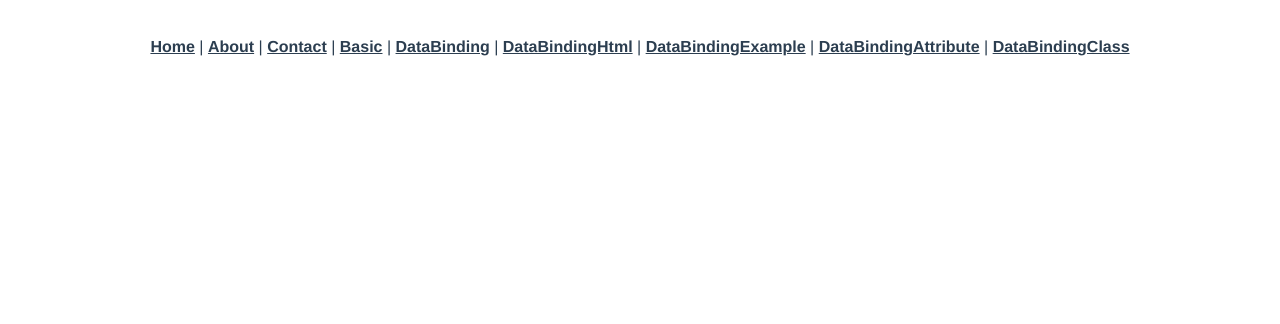
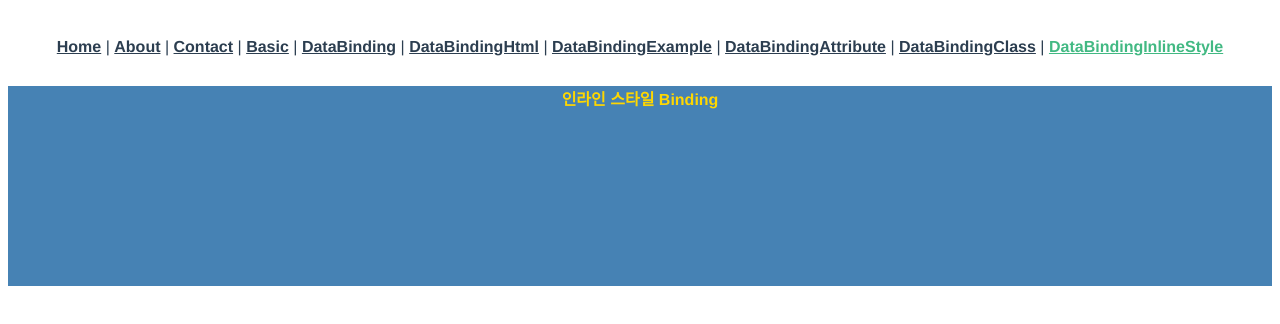
Before and after one commit to boxkwon/portfolio, a Vue app: page /DataBindinginlinestyle in a window 1280 px wide. Shown: the top 324 px of the page. Built offline with nearby package versions, Linux system fonts and the light colour scheme.

Commit message:
클래스와 스타일에 데이터 바인딩
- DataBindingInlineStyle.vue 추가

Signed-off-by: boxkwon <boxkwon@gmail.com>

```diff
--- a/src/App.vue
+++ b/src/App.vue
@@ -8,7 +8,8 @@
     <router-link to="/databindinghtml">DataBindingHtml</router-link> |
     <router-link to="/databindingexample">DataBindingExample</router-link> |
     <router-link to="/databindingattribute">DataBindingAttribute</router-link> |
-    <router-link to="/DataBindingclass">DataBindingClass</router-link>
+    <router-link to="/DataBindingclass">DataBindingClass</router-link> |
+    <router-link to="/DataBindingInlineStyle">DataBindingInlineStyle</router-link>
   </div>
   <router-view/>
 </template>
--- a/src/router/index.js
+++ b/src/router/index.js
@@ -57,6 +57,11 @@ const routes = [
     name: 'DataBindingClass',
     component: () => import(/* webpackChunkName: "DataBindingclass" */ '../views/DataBindingClass.vue')
   },
+  {
+    path: '/DataBindinginlinestyle',
+    name: 'DataBindingInlineStyle',
+    component: () => import(/* webpackChunkName: "DataBindinginlinestyle" */ '../views/DataBindingInlineStyle.vue')
+  },
 ]
 
 const router = createRouter({
--- a/src/views/DataBindingClass.vue
+++ b/src/views/DataBindingClass.vue
@@ -37,6 +37,6 @@ export default {
 }
 
 .text-red {
-    color:tomato;
+    color:gold;
 }
 </style>
--- /dev/null
+++ b/src/views/DataBindingInlineStyle.vue
@@ -0,0 +1,28 @@
+<template>
+    <!-- <div v-bind:style="styleObject">인라인 스타일 Binding</div> -->
+    <div v-bind:style="[baseStyle, addStyle]">인라인 스타일 Binding</div>
+</template>
+<script>
+export default {
+    name: '',
+    components: {},
+    data() {
+        return {
+            styleObject: {
+                backgroundColor: 'steelblue',
+                color: 'gold',
+                fontWeight: 'bold'
+            },
+            baseStyle: 'background-color:steelblue; width:100%; height:200px;',
+            addStyle: 'color:gold; font-weight:bold;'
+        };
+    },
+    setup() {},
+    created() {},
+    mounted() {},
+    unmounted() {},
+    methods: {},
+}
+</script>
+<style scoped>
+</style>
```
Also changed, not shown: 13 other files (tests, documents, lock files or other folders).
